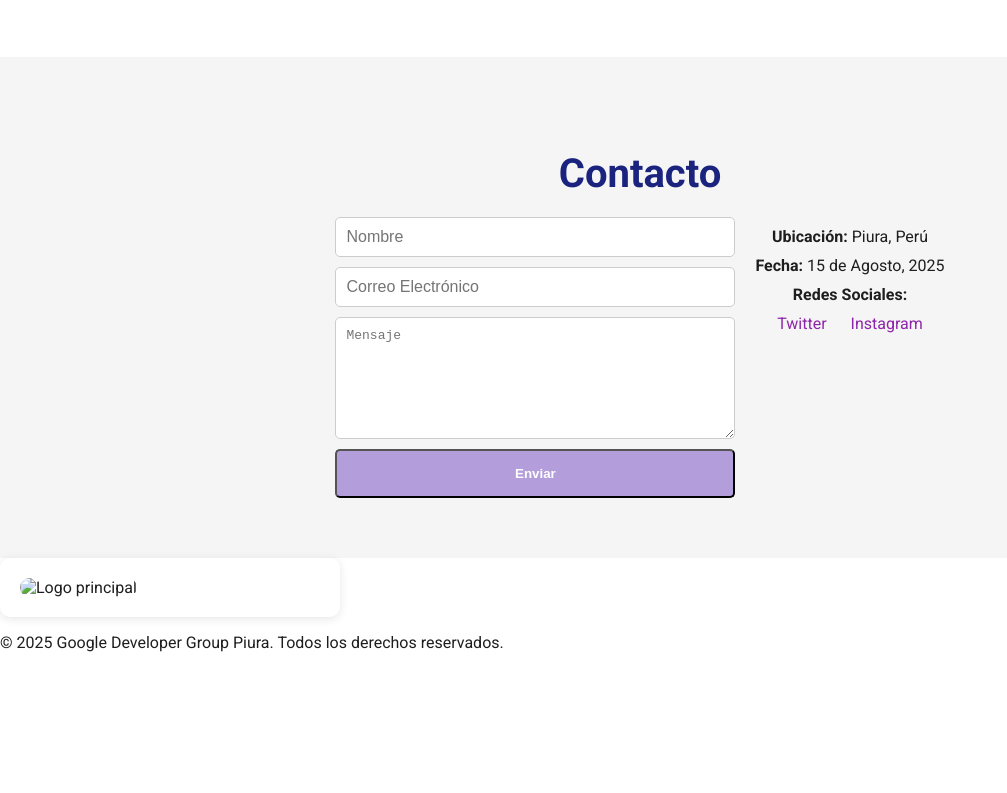
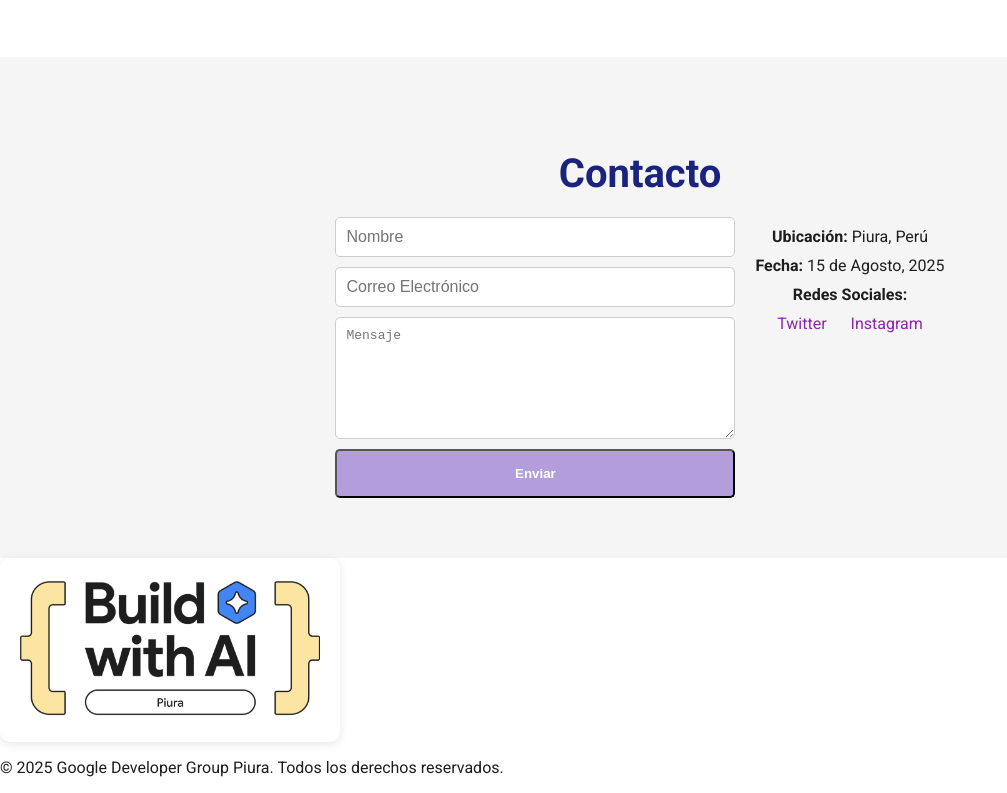
Before and after one commit to PedroB6/GDG_prueba, a plain HTML site: page index.html in a window 1280 px wide. Shown: the part 2737-3530 px from the top of the page, without its empty margins (0-1007 px from the left). Before the commit the page ends 3405 px from the top, so only its background shows below. Drawn offline with Linux system fonts and the light colour scheme; the site is published under a folder, as on GitHub Pages, so addresses that start at the root find nothing.

Commit message:
Subida de logos y tambien correcciones varias

```diff
--- a/index.html
+++ b/index.html
@@ -116,7 +116,7 @@
 
     <footer>
         <div class="speaker">
-            <img src="/assets/logo_piura.png" alt="Logo principal">
+            <img src="assets/logo_piura.png" alt="Logo principal">
         </div>
         <p>&copy; 2025 Google Developer Group Piura. Todos los derechos reservados.</p>
     </footer>
```
Also changed, not shown: assets/logo_gdgpiura.PNG (added), assets/logo_piuraAI.png (added).
